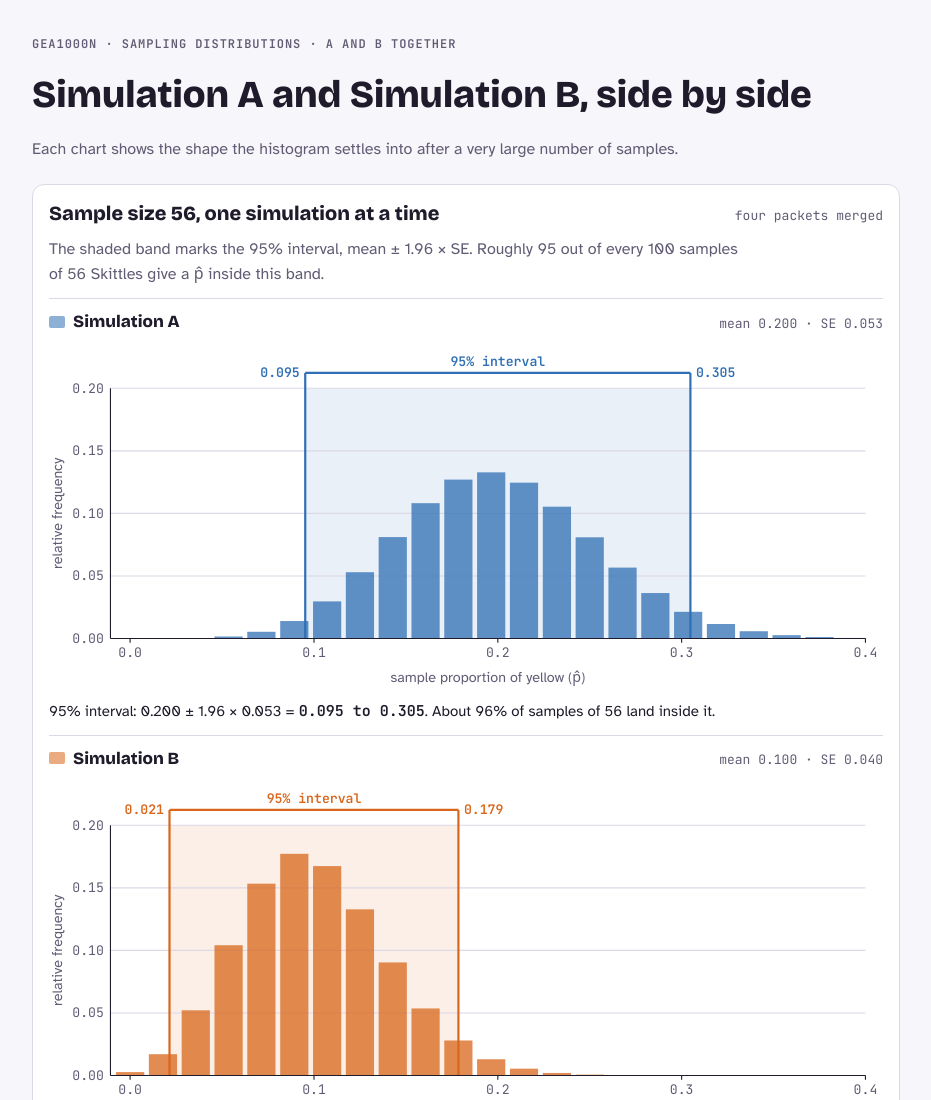
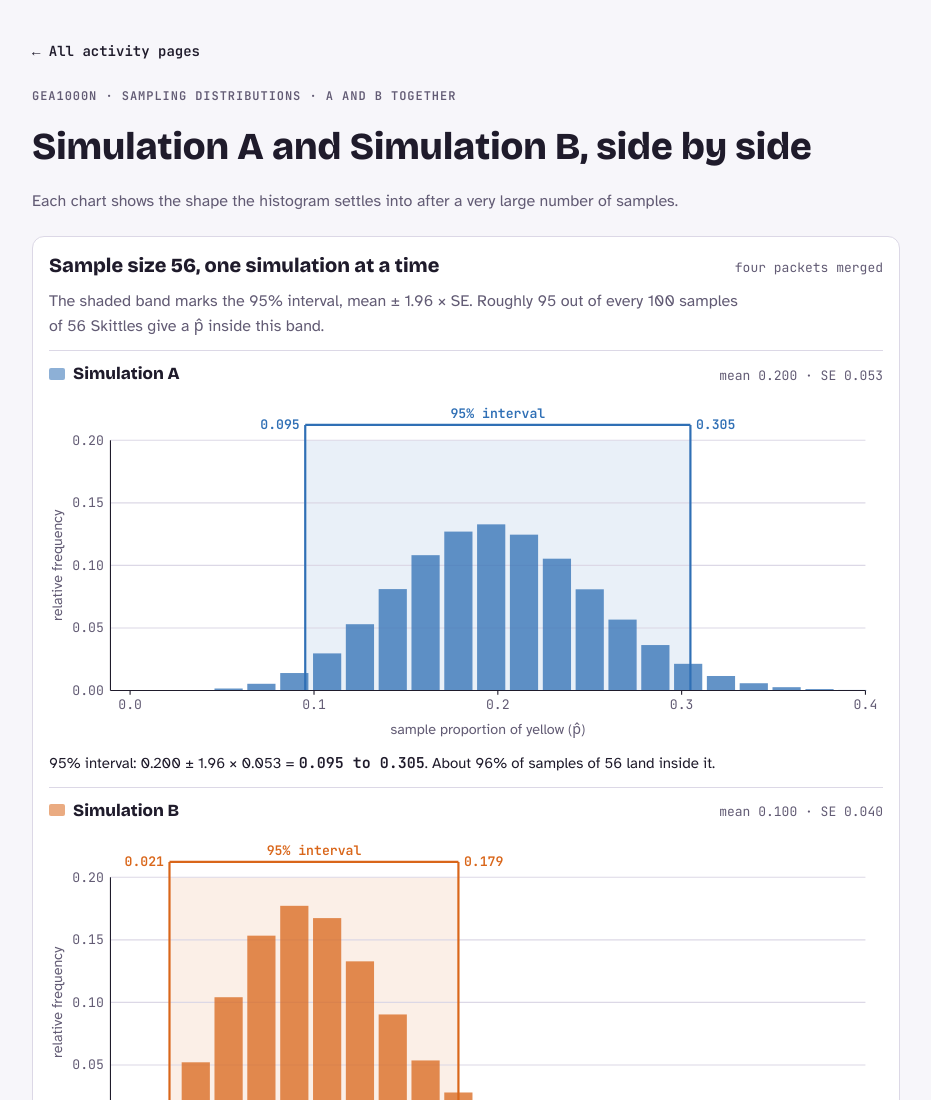
Before and after one commit to yl-loo/github.io-skittles-, a plain HTML site: page yellow-skittles-ab.html in a window 1280 px wide. Shown: the top 1100 px of the page, without its empty margins (174-1105 px from the left). Drawn offline with nearby package versions, Linux system fonts and the light colour scheme.

Commit message:
Add files via upload

```diff
--- a/yellow-skittles-ab.html
+++ b/yellow-skittles-ab.html
@@ -43,8 +43,12 @@ th{font-weight:700} td{font-family:var(--mono)} td:first-child{font-family:var(-
 .cil{font:600 12px var(--mono)}
 .ci-note{margin:0;font-size:15px}.ci-note b{font-family:var(--mono)}
 h2.section{font:800 24px var(--display);margin:8px 0 0}
+.back{justify-self:start;display:inline-flex;align-items:center;gap:6px;font:600 14px var(--mono);color:var(--accent);text-decoration:none;padding:6px 10px;margin-left:-10px;border-radius:8px}
+.back:hover{text-decoration:underline;text-underline-offset:3px}
+.back:focus-visible{outline:3px solid var(--accent);outline-offset:2px}
 </style>
 <div class="wrap">
+  <a class="back" href="index.html">← All activity pages</a>
   <div class="eyebrow">GEA1000N · Sampling distributions · A and B together</div>
   <h1>Simulation A and Simulation B, side by side</h1>
   <p class="lede">Each chart shows the shape the histogram settles into after a very large number of samples.</p>
```
Also changed, not shown: yellow-skittles-b.html (+4 -0 lines), yellow-skittles.html (+4 -0 lines).
